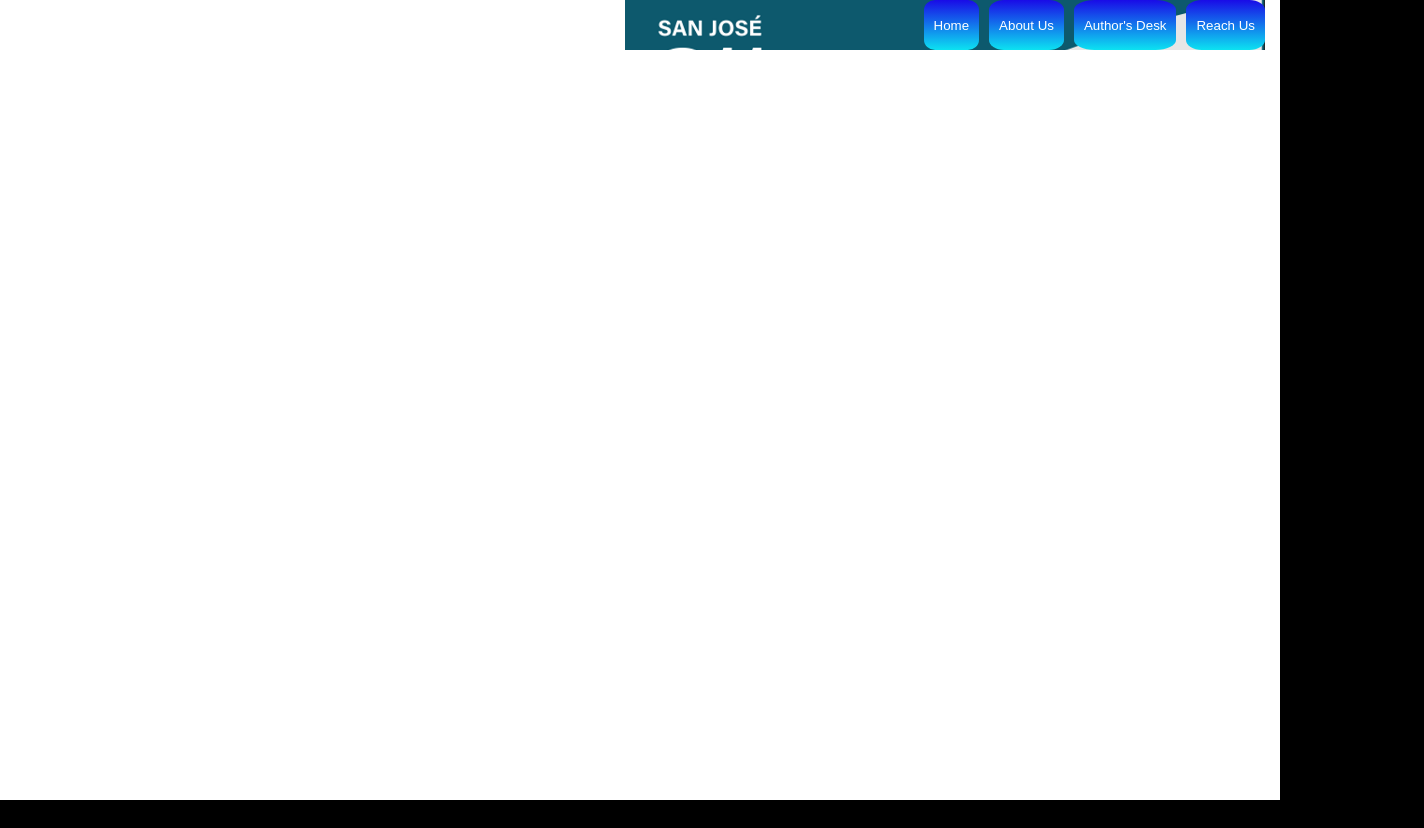
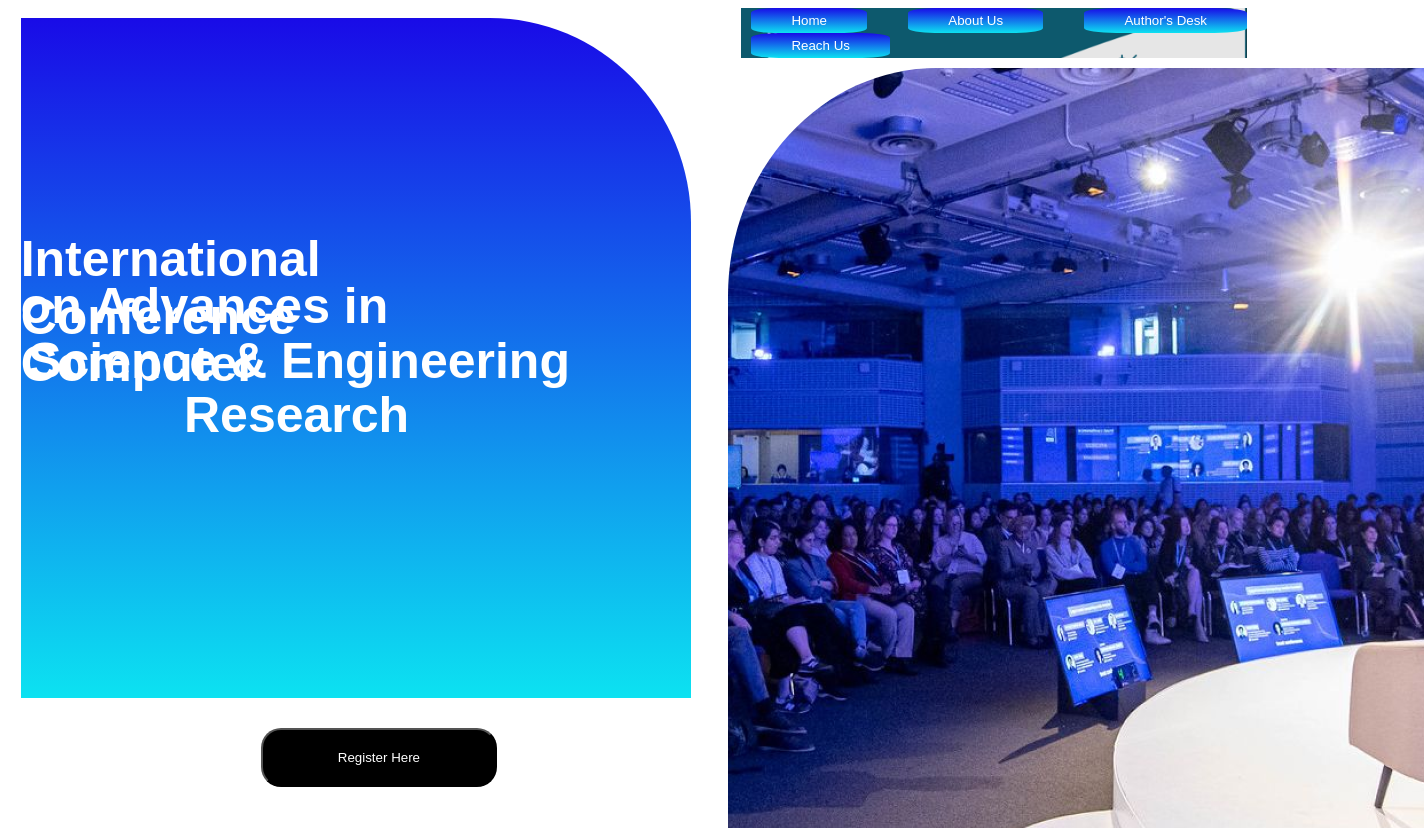
Before and after one commit to elumalaisibe/Confrence_site, a plain HTML site: page index.html in a window 1280 px wide. Shown: the whole page, 1424 px wide, since content can reach past the window. Before the commit the page ends 800 px from the top, so only its background shows below. Drawn offline with Linux system fonts and the light colour scheme.

Commit message:
esk-new
aaa

```diff
--- a/css/style.css
+++ b/css/style.css
@@ -1,7 +1,6 @@
 body{
-    max-width: 90rem;
-    background-color: black;
-    margin:auto;
+    max-width: 100%;
+    overflow: hidden;
 
 }
 
@@ -18,20 +17,21 @@ body{
 .head {background-color: rgb(255, 255, 255);
     overflow: none;
     height: 50px;
-    width: 50%;
+    width: 40%;
     position: absolute;
-    right: 15px;
+    right: 25px;
     display: flex;
     flex-wrap: wrap;
-    justify-content: flex-end;
+    justify-content: space-between;
   }
 
 .head-button{
+
     margin-left: 10px;
     background: linear-gradient(to bottom, #190be7, #0ce2f1 50%, #ffffff 50%);    color: #000000;
     background-size: 100% 200%;
     border: none;
-    padding: 5px 10px;
+    padding: 2px 40px;
     cursor: pointer;
     border-radius: 20%;
     color: #ffffff;
@@ -40,3 +40,78 @@ body{
 head-button:hover {
     background-position: 0% 100%;
   }
+
+  .card1{
+    position: absolute;
+    top: 10px;
+    left: 1%;
+    height: 85%;
+    width: 53%;
+    background: linear-gradient(to bottom, #190be7, #0ce2f1 50%, #ffffff 50%);    color: #000000;
+    border-top-right-radius: 30%;
+    background-size: 100% 200%;
+  }
+
+  .card2{
+    position: absolute;
+    top: 60px;
+    right: -12%;
+    height: 95%;
+    width: 55%;
+    background-image: url("../assets/images/9e7730605ddb469c14a53fa7a925f670!_!5efa45f3e4ce3801b26349988b74b909\ 1.png");
+    border-top-left-radius: 30%;
+    object-fit: cover;
+    background-repeat: no-repeat;
+
+  }
+
+  .text{
+    position: absolute;
+    right: 18%;
+    top: 25%;
+    font-size: 50px;
+    font-family: "Source Sans Pro", "Arial", sans-serif;
+    font-weight: 20%;
+    color: #ffffff;
+
+  }
+  .text1{
+    position: absolute;
+    right: 18%;
+    top: 32%;
+    font-size: 50px;
+    font-family: "Source Sans Pro", "Arial", sans-serif;
+    font-weight: 20%;
+    color: #ffffff;
+
+  }
+  .text2{
+    position: absolute;
+    right: 18%;
+    top: 40%;
+    font-size: 50px;
+    font-family: "Source Sans Pro", "Arial", sans-serif;
+    font-weight: 20%;
+    color: #ffffff;
+
+  }
+
+  .text3{
+    position: absolute;
+    right: 42%;
+    top: 48%;
+    font-size: 50px;
+    font-family: "Source Sans Pro", "Arial", sans-serif;
+    color: #ffffff;
+
+
+  }
+  .Register{
+    position:absolute;
+    top:90%;
+    left:20%;
+    background-color: black;
+    padding: 20px 75px;
+    border-radius: 20px;
+    color: #ffffff;
+  }
--- a/index.html
+++ b/index.html
@@ -15,6 +15,14 @@
            <button class="head-button">Author's Desk</button>
            <button class="head-button">Reach Us</button>
         </header>
+        <div class="card1">
+            <h1 class="text">International Conference </h1>
+            <h1 class="text1">on Advances in Computer </h1>
+            <h1 class="text2">Science & Engineering </h1>
+            <h1 class="text3">Research</h1>
+        </div>
+        <button class="Register">Register Here</button>
+        <div class="card2"></div>
     </section>
 </body>
 </html>
```
Also changed, not shown: assets/images/9e7730605ddb469c14a53fa7a925f670!_!5efa45f3e4ce3801b26349988b74b909 1.png (added), 1 other file.
